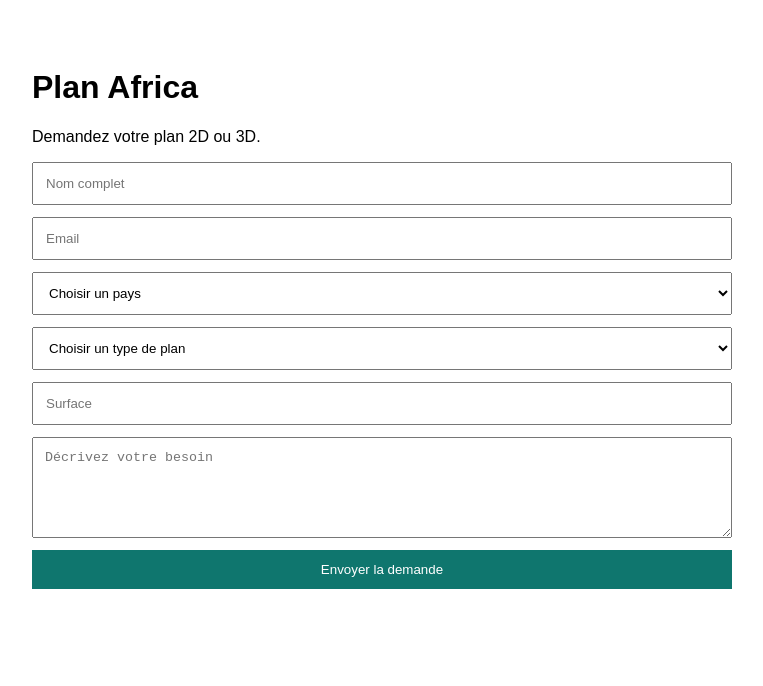
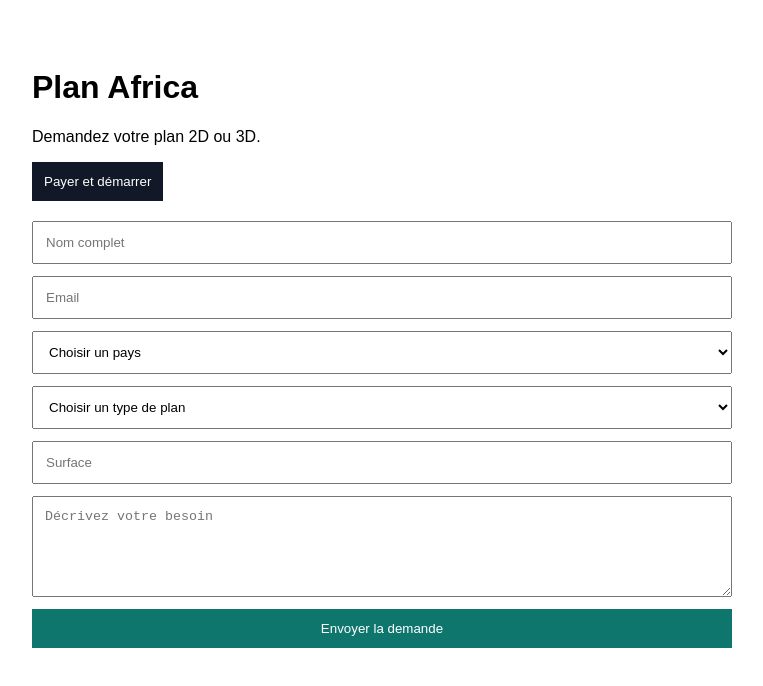
Before and after one commit to Sorel91/plan-africa-app, a Next.js app: page / in a window 1280 px wide. Shown: the top 686 px of the page, without its empty margins (258-1021 px from the left). Built offline with nearby package versions, Linux system fonts and the light colour scheme.

Commit message:
Add checkout button to page
Added a button to initiate checkout session and redirect user.

```diff
--- a/app/page.js
+++ b/app/page.js
@@ -58,7 +58,29 @@ await fetch("/api/send-email", {
     <main style={{ padding: "40px", fontFamily: "Arial", maxWidth: "700px", margin: "0 auto" }}>
       <h1>Plan Africa</h1>
       <p>Demandez votre plan 2D ou 3D.</p>
+<button
+  onClick={async () => {
+    const res = await fetch("/api/create-checkout-session", {
+      method: "POST",
+    });
 
+    const data = await res.json();
+
+    if (data.url) {
+      window.location.href = data.url;
+    }
+  }}
+  style={{
+    padding: "12px",
+    background: "#111827",
+    color: "white",
+    border: "none",
+    marginBottom: "20px",
+    cursor: "pointer",
+  }}
+>
+  Payer et démarrer
+</button>
       <form onSubmit={handleSubmit} style={{ display: "flex", flexDirection: "column", gap: "12px" }}>
         <input
           type="text"
```
